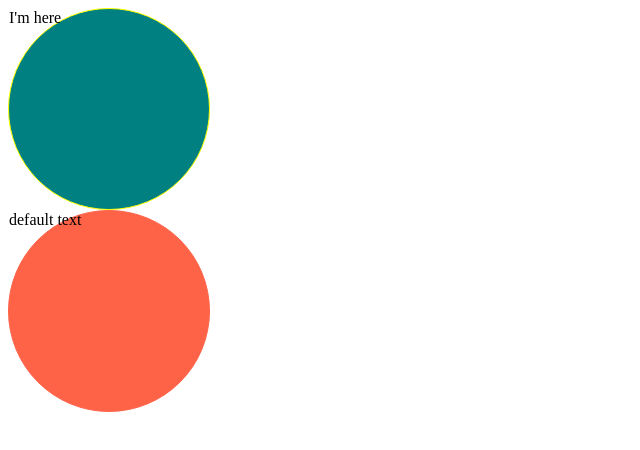
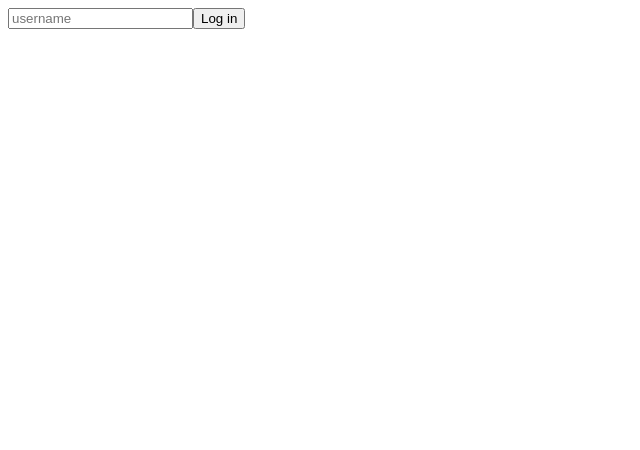
Before and after one commit to prgrmr-l/nomad-coders_react-masterclass2, a React (Create React App) app: page / in a window 1280 px wide. Shown: the top 450 px of the page, without its empty margins (0-640 px from the left). Built offline with nearby package versions, Linux system fonts and the light colour scheme.

Commit message:
form_event:React.FormEvent<HTMLInputElement>

```diff
--- a/src/App.tsx
+++ b/src/App.tsx
@@ -1,11 +1,28 @@
-import styled from "styled-components";
-import Circle from "./Circle";
+import React, { useState } from "react";
 
 function App() {
+  const [value, setValue] = useState("");
+  const onChange = (event: React.FormEvent<HTMLInputElement>) => {
+    const {
+      currentTarget: { value },
+    } = event;
+    setValue(value);
+  };
+  const onSubmit = (event: React.FormEvent<HTMLFormElement>) => {
+    event.preventDefault();
+    console.log("hello", value);
+  };
   return (
     <div>
-      <Circle text="I'm here" borderColor="yellow" bgColor="teal" />
-      <Circle bgColor="tomato" />
+      <form onSubmit={onSubmit}>
+        <input
+          value={value}
+          onChange={onChange}
+          type="text"
+          placeholder="username"
+        />
+        <button>Log in</button>
+      </form>
     </div>
   );
 }
--- a/src/Circle.tsx
+++ /dev/null
@@ -1,30 +0,0 @@
-import styled from "styled-components";
-
-interface ContainerProps {
-  bgColor: string;
-  borderColor: string;
-}
-
-const Container = styled.div<ContainerProps>`
-  width: 200px;
-  height: 200px;
-  background-color: ${(props) => props.bgColor};
-  border-radius: 50%;
-  border: 1px solid ${(props) => props.borderColor};
-`;
-
-interface CircleProps {
-  bgColor: string;
-  borderColor?: string;
-  text?: string;
-}
-
-function Circle({ bgColor, borderColor, text = "default text" }: CircleProps) {
-  return (
-    <Container bgColor={bgColor} borderColor={borderColor ?? bgColor}>
-      {text}
-    </Container>
-  );
-}
-
-export default Circle;
```
